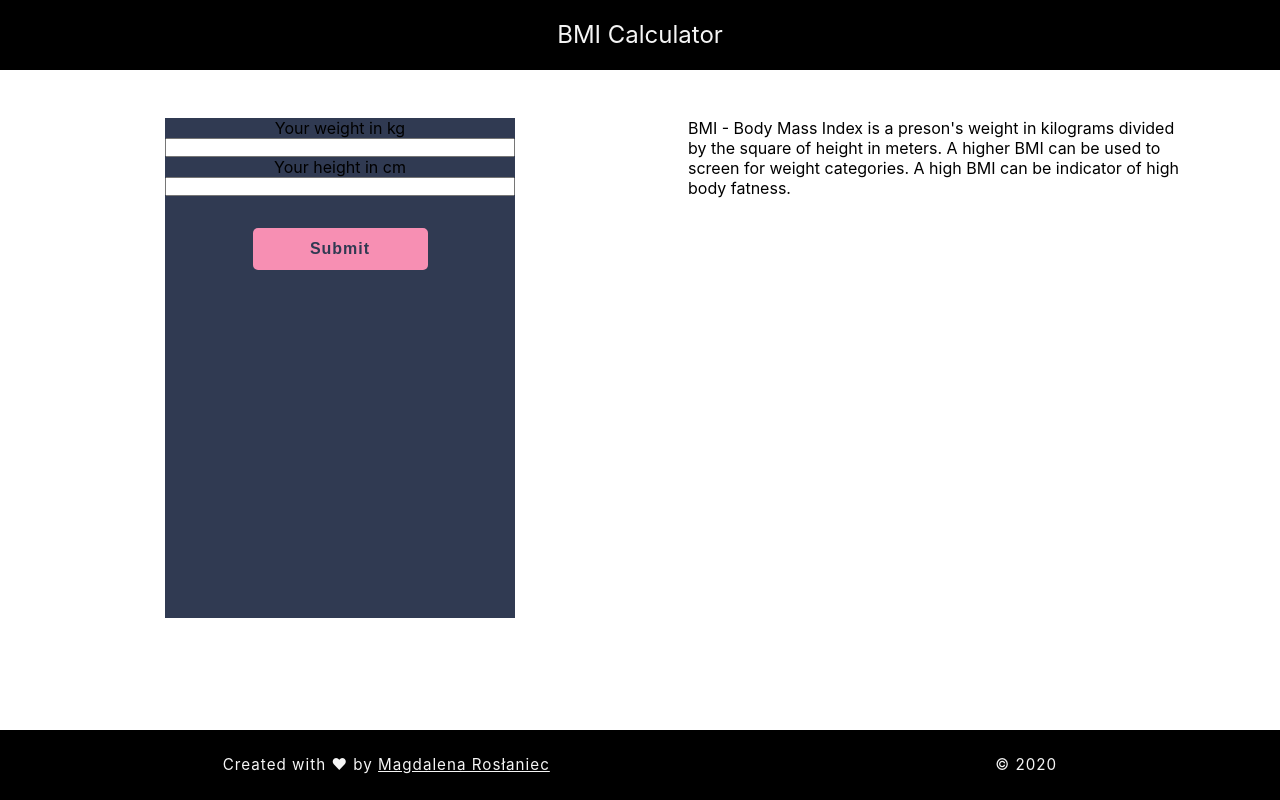
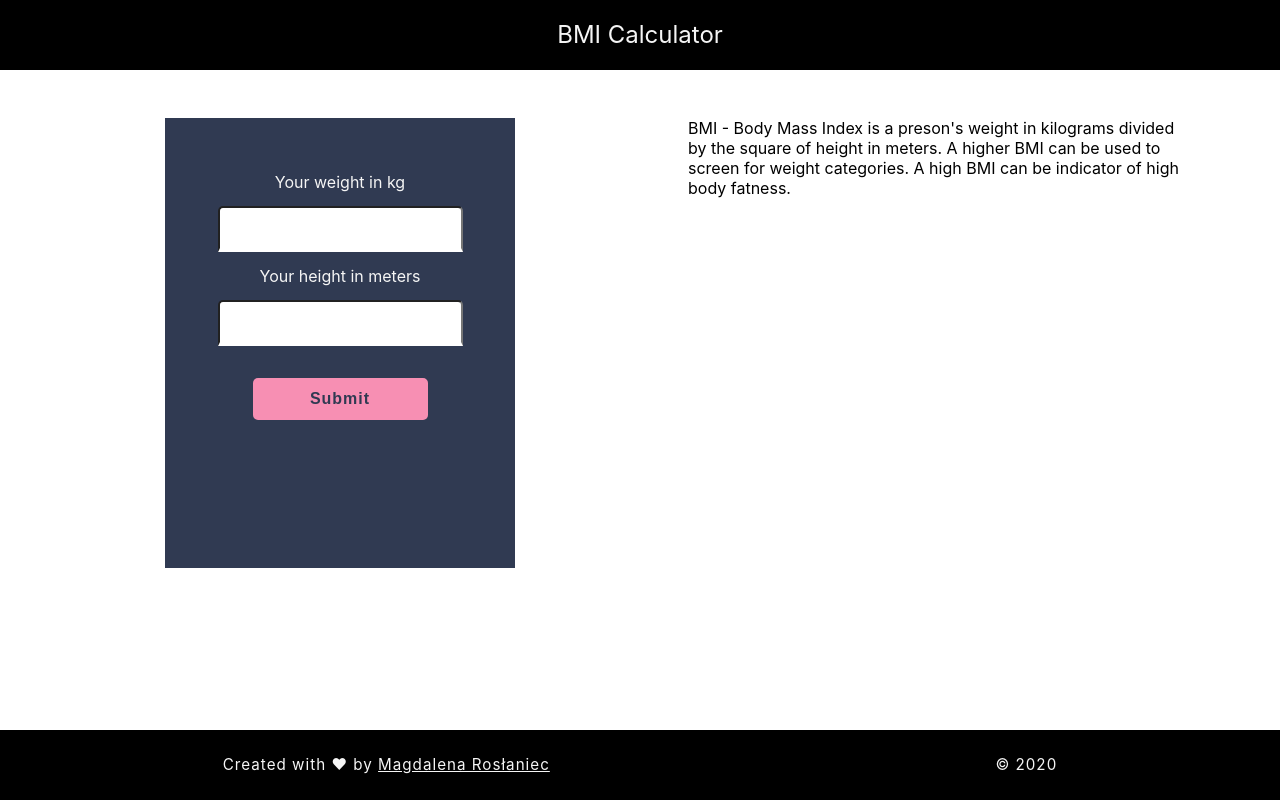
Before and after one commit to maknetaRo/bmi, a React (Create React App) app: page / in a window 1280 px wide. Built offline with nearby package versions, Linux system fonts and the light colour scheme.

Commit message:
Rearrange form

```diff
--- a/src/components/BmiForm/BmiForm.css
+++ b/src/components/BmiForm/BmiForm.css
@@ -4,34 +4,59 @@
 }
 
 @media screen and (min-width: 750px) {
-
   .app-form {
     width: 50%;
   }
 }
 
+.box {
+  display: flex;
+  flex-direction: column;
+  width: 350px;
+  background: #303a52;
+  height: 450px;
+  margin: 0 auto;
+  margin-top: 3rem;
+  padding-top: 2.5rem;
+}
 
 .form {
   display: flex;
   flex-direction: column;
-    width: 350px;
-    background: #303A52;
-    height: 500px;
-    margin: 0 auto;
-    margin-top: 3rem;
+  justify-content: center;
+  align-items: center;
+  color: whitesmoke;
+  line-height: 3;
 }
 
-.submit-btn {
+input[type="number"] {
+  width: 70%;
+  line-height: 2.5rem;
+  padding-left: 0.75rem;
+  border-bottom: 4px solid transparent;
+  border-radius: 5px 5px 0 0;
+  font-size: 1.1rem;
+  outline: transparent;
+}
+input[type="number"]:hover,
+input[type="number"]:focus {
+  border-bottom: 4px solid #f78fb3;
+}
+
+input[type="submit"] {
   width: 50%;
   margin: 2rem auto;
   padding: 0.75rem;
   cursor: pointer;
-    background: #F78FB3;
-    color: #303A52;
+  background: #f78fb3;
+  color: #303a52;
   border: transparent;
   font-weight: bold;
   font-size: 1rem;
   letter-spacing: 1px;
   border-radius: 5px;
+}
 
+input[type="submit"]:hover {
+  transform: translateY(4px);
 }
--- a/src/components/BmiForm/BmiForm.js
+++ b/src/components/BmiForm/BmiForm.js
@@ -1,23 +1,62 @@
-import React, { Component } from 'react';
-import './BmiForm.css';
+import React, { Component } from "react";
+import "./BmiForm.css";
 
 class BmiForm extends Component {
-    render() {
-        return (
-            <section className="app-form">
-                <form className="form">
-                    <label for="kilos" class="label-box">Your weight in kg</label>
-                    <input type="number" id="kilos" required />
+  constructor(props) {
+    super(props);
+    this.state = {
+      kilos: undefined,
+      cm: undefined,
+      score: null,
+    };
 
-                    <label for="cm" class="label-box">Your height in cm</label>
-                    <input type="number" id="cm" required />
+    this.handleSubmit = this.handleSubmit.bind(this);
+  }
 
-                    <input type="submit" class="submit-btn" />
-                </form>
-            </section>
+  handleSubmit(event) {
+    this.setState({
+      kilos: event.target.kilos,
+      cm: event.target.cm,
+    });
+    this.state.score = (this.state.kilos / this.state.cm ** 2).toString();
+    console.log(this.state.score);
+    event.preventDefault();
+  }
 
-        )
-    }
+  render() {
+    return (
+      <section className="app-form">
+        <div className="box">
+          <form className="form" onSubmit={this.handleSubmit}>
+            <label htmlFor="kilos" className="label-box">
+              Your weight in kg
+            </label>
+            <input
+              type="number"
+              step="0.01"
+              id="kilos"
+              value={this.state.kilos}
+              required
+            />
+
+            <label htmlFor="cm" className="label-box">
+              Your height in meters
+            </label>
+            <input
+              type="number"
+              step="0.01"
+              id="cm"
+              value={this.state.cm}
+              required
+            />
+
+            <input type="submit" className="submit-btn" value="Submit" />
+          </form>
+          <h3 className="score">{this.state.score}</h3>
+        </div>
+      </section>
+    );
+  }
 }
 
-export default BmiForm
+export default BmiForm;
--- a/src/components/DescBox/DescBox.css
+++ b/src/components/DescBox/DescBox.css
@@ -1,5 +1,13 @@
 .text-box {
+  width: 100%;
+  padding: 3rem;
+  text-align: left;
+  display: flex;
+  flex-direction: column;
+}
+
+@media screen and (min-width: 760px) {
+  .text-box {
     width: 50%;
-    padding: 3rem;
-    text-align: left;
+  }
 }
--- a/src/components/DescBox/DescBox.js
+++ b/src/components/DescBox/DescBox.js
@@ -1,17 +1,15 @@
-import React from 'react';
-import BmiDescription from '../BmiDescription/BmiDescription';
-import { BMI_TEXT } from '../../const';
-import './DescBox.css';
+import React from "react";
+import BmiDescription from "../BmiDescription/BmiDescription";
+import { BMI_TEXT } from "../../const";
+import "./DescBox.css";
 
 function DescBox(props) {
-    return (
-        <section className="text-box">
-            <article className={props.class} >{BMI_TEXT}</article>
-            <BmiDescription />
-
-
-        </section>
-    )
+  return (
+    <section className="text-box">
+      <article className="main-desc">{BMI_TEXT}</article>
+      <BmiDescription />
+    </section>
+  );
 }
 
-export default DescBox
+export default DescBox;
--- a/src/components/Footer/Footer.js
+++ b/src/components/Footer/Footer.js
@@ -1,13 +1,18 @@
-import React from 'react';
-import './Footer.css';
+import React from "react";
+import "./Footer.css";
 
 function Footer() {
-    return (
-        <footer className="footer">
-            <p>Created with &hearts; by <a class="author" href="https://twitter.com/makneta">Magdalena Rosłaniec</a></p>
-            <p>&copy; {new Date().getFullYear()}</p>
-        </footer>
-    )
+  return (
+    <footer className="footer">
+      <p className="footer-para">
+        Created with &hearts; by{" "}
+        <a className="author" href="https://twitter.com/makneta">
+          Magdalena Rosłaniec
+        </a>
+      </p>
+      <p className="footer-para">&copy; {new Date().getFullYear()}</p>
+    </footer>
+  );
 }
 
-export default Footer
+export default Footer;
--- a/src/const.js
+++ b/src/const.js
@@ -1 +1,30 @@
-export const BMI_TEXT = "BMI - Body Mass Index is a preson's weight in kilograms divided by the square of height in meters. A higher BMI can be used to screen for weight categories. A high BMI can be indicator of high body fatness."
+export const BMI_TEXT =
+  "BMI - Body Mass Index is a preson's weight in kilograms divided by the square of height in meters. A higher BMI can be used to screen for weight categories. A high BMI can be indicator of high body fatness.";
+
+export const BMI_DESC = [
+  {
+    id: 1,
+    title: "Underweight = less than 18.5",
+    description: "",
+  },
+  {
+    id: 2,
+    title: "Normal weight = 18.5 - 24.9",
+    description: "",
+  },
+  {
+    id: 3,
+    title: "Overweight = 25 - 29.9",
+    description: "",
+  },
+  {
+    id: 4,
+    title: "Obesity = 30 - 35",
+    description: "",
+  },
+  {
+    id: 5,
+    title: "Severe obesity = 35 and more",
+    description: "",
+  },
+];
```
Lines whose indentation alone changed are shown as unchanged.
